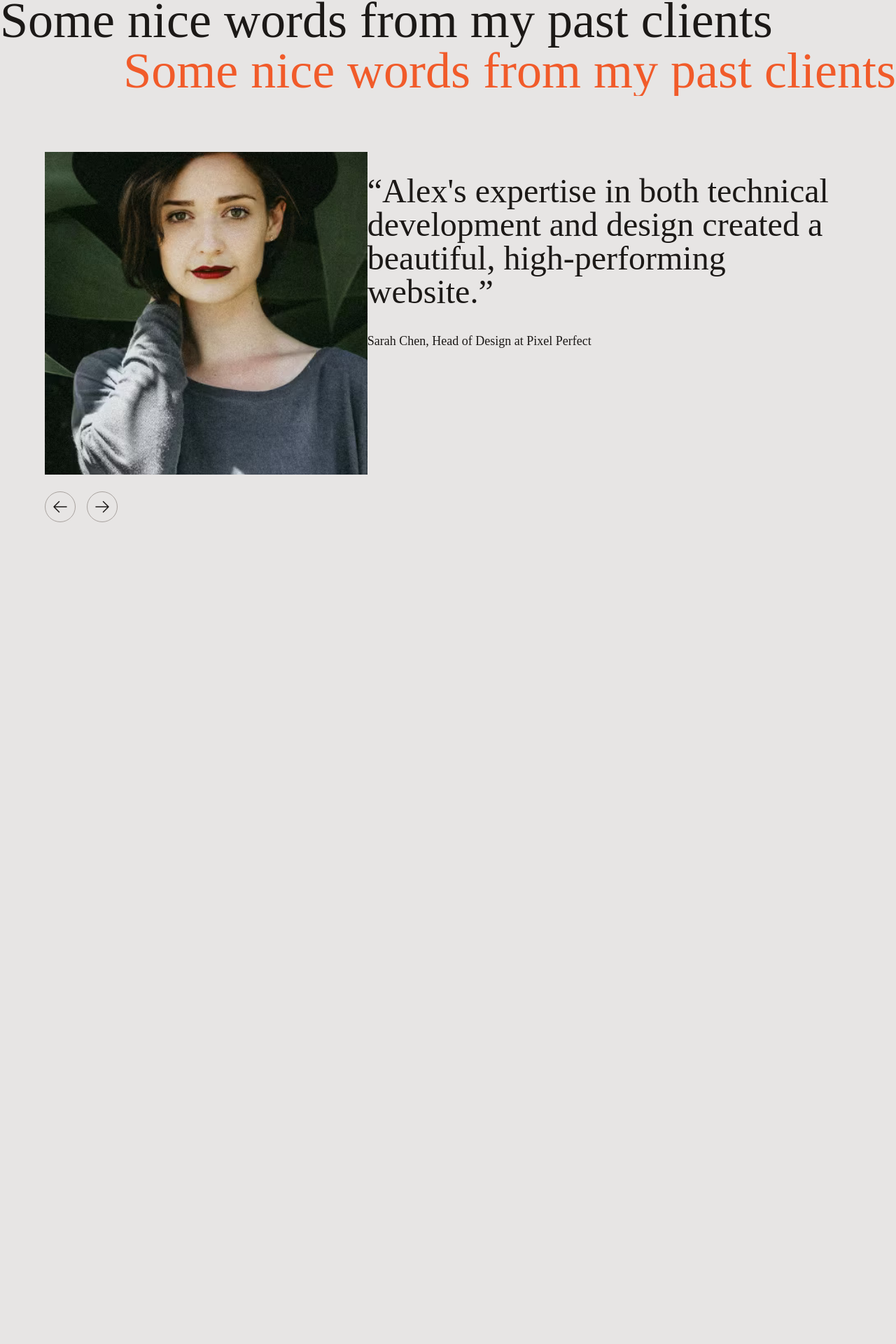
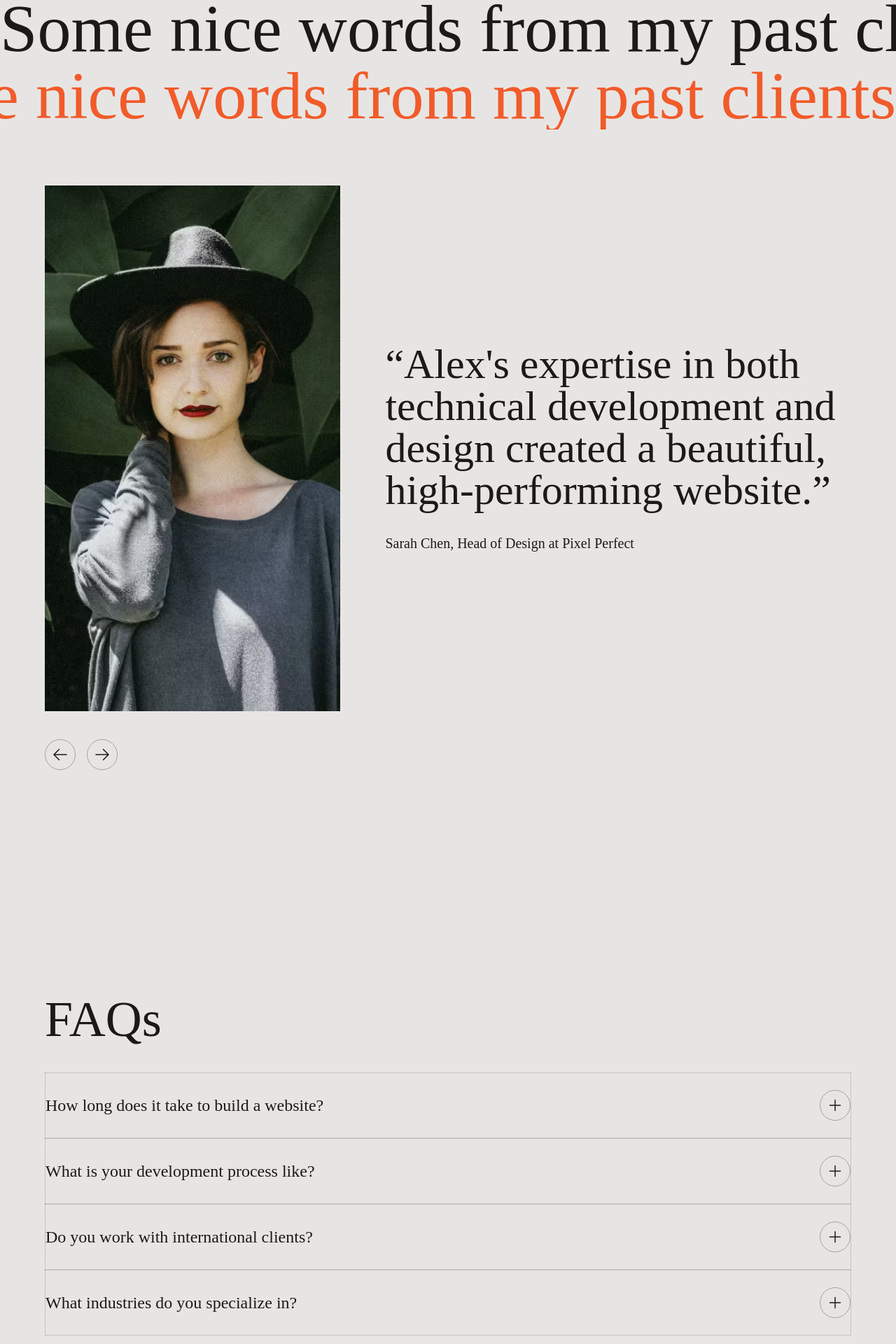
Before and after one commit to bhumistwt/starter-template, a Next.js app: page / in a window 1280 px wide. Shown: the part 3029-4949 px from the top of the page at 70% size. Before the commit the page ends 3935 px from the top, so only its background shows below. Built offline with nearby package versions, Linux system fonts and the light colour scheme.

Commit message:
testimonialsecommit

```diff
--- a/src/app/page.tsx
+++ b/src/app/page.tsx
@@ -3,6 +3,7 @@
 import Intro from "@/sections/Intro";
 import Projects from "@/sections/Projects";
 import Testimonials from "@/sections/Testimonials";
+import FAQs from "@/sections/FAQs";
 
 export default function Home() {
   return (
@@ -12,6 +13,7 @@
       <Intro />
       <Projects />
       <Testimonials />
+      <FAQs />
     </>
   );
 }
--- a/src/sections/FAQs.tsx
+++ b/src/sections/FAQs.tsx
@@ -25,7 +25,39 @@
 ];
 
 const FAQs: FC = () => {
-  return <div>FAQs</div>;
+  return (
+    <section className="section">
+      <div className="container">
+        <h2 className="text-4xl md:text-7xl">FAQs</h2>
+        <div className="mt-10">
+          {faqs.map(({ question, answer }) => (
+            <div key={question} className="border-t border border-stone-400 border-dotted py-6 last:border-b"
+            >
+              <div className="flex items-center justify-between gap-4">
+                <div className="text-2xl">{question}</div>
+                <div className="inline-flex items-center justify-center size-11 border border-stone-400 rounded-full shrink-0">
+                <svg
+                  xmlns="http://www.w3.org/2000/svg"
+                  fill="none"
+                  viewBox="0 0 24 24"
+                  strokeWidth="1.5"
+                  stroke="currentColor"
+                  className="size-6"
+                >
+                  <path
+                    strokeLinecap="round"
+                    strokeLinejoin="round"
+                    d="M12 4.5v15m7.5-7.5h-15"
+                  />
+                </svg>
+                </div>
+              </div>
+            </div>
+          ))}
+        </div>
+      </div>
+    </section>
+  );
 };
 
 export default FAQs;
--- a/src/sections/Testimonials.tsx
+++ b/src/sections/Testimonials.tsx
@@ -39,7 +39,7 @@
   const testimonialIndex = 0;
   return (
     <section className="section">
-      <h2 className="text-4xl md:text-7xl flex flex-col overflow-hidden">
+      <h2 className="text-4xl md:text-7xl lg:text-8xl flex flex-col overflow-hidden">
         <span className="whitespace-nowrap">Some nice words from my past clients</span>
         <span className="whitespace-nowrap self-end text-red-orange-500">Some nice words from my past clients</span>
       </h2>
@@ -47,8 +47,11 @@
         <div className="mt-20">
           {testimonials.map(
             ({ name, company, role, quote, image, imagePositionY}, index) => index === testimonialIndex && (
-            <div key={name} className="grid md:grid-cols-5">
-              <div className="aspect-square col-span-2">
+            <div
+            key={name}
+            className="grid md:grid-cols-5 md:gap-8 lg:gap-16 items-center">
+              <div
+              className="aspect-square md:aspect-[9/16] md:col-span-2">
               <Image
               src={image}
               alt={name}
@@ -59,14 +62,14 @@
               }}
                />
               </div>
-              <blockquote className="col-span-3">
-                <div className="text-3xl md:text-5xl mt-8">
+              <blockquote className="md:col-span-3">
+                <div className="text-3xl md:text-5xl lg:text-6xl mt-8 md:mt-0">
                 <span>&ldquo;</span>
                 <span className="">
                   {quote}</span>
                   <span>&rdquo;</span>
                   </div>
-                <cite className="mt-4 md:mt-8 not-italic block md:text-lg">
+                <cite className="mt-4 md:mt-8 not-italic block md:text-lg lg:text-xl">
                   {name}, {role} at {company}
                 </cite>
               </blockquote>
@@ -74,7 +77,7 @@
           )
         )}
         </div>
-        <div className="flex gap-4 mt-6">
+        <div className="flex gap-4 mt-6 lg:mt-10">
           <button className="border border-stone-400 size-11 inline-flex items-center justify-center rounded-full">
           <svg
           xmlns="http://www.w3.org/2000/svg" fill="none"
```
